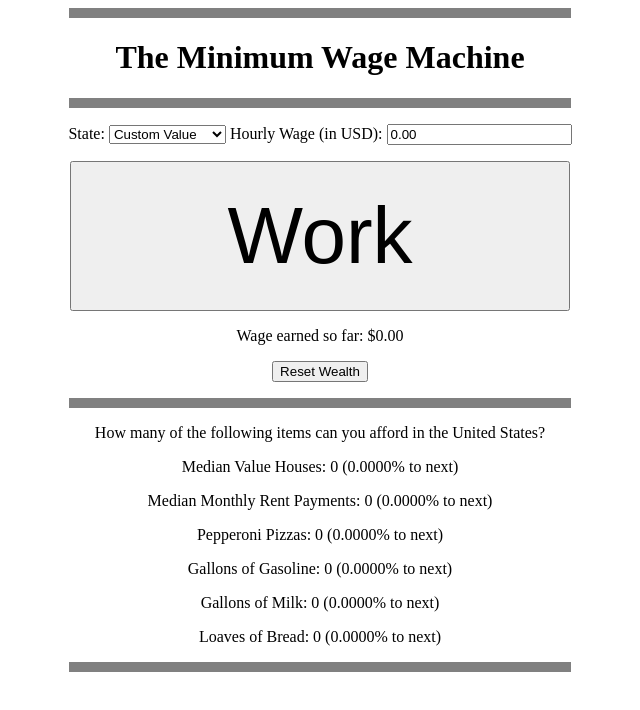
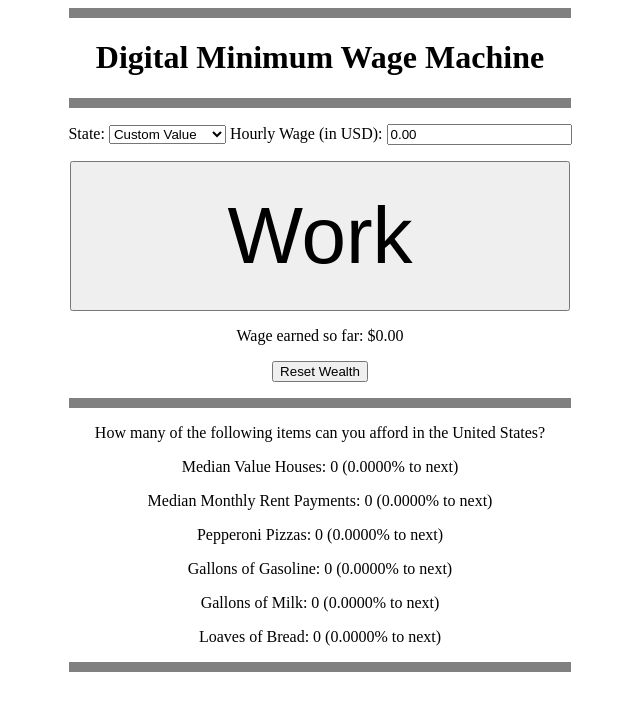
Before and after one commit to AdamBohlson/AdamBohlson.github.io, a plain HTML site: page index.html in a window 1280 px wide. Shown: the whole page, without its empty margins (320-960 px from the left). Drawn offline with Linux system fonts and the light colour scheme.

Commit message:
updated title

```diff
--- a/index.html
+++ b/index.html
@@ -9,7 +9,7 @@ p {text-align: center;}
 
 <hr width="500" size="10" noshade>
 
-<h1 style="text=aline:center">The Minimum Wage Machine</h1>
+<h1 style="text=aline:center">Digital Minimum Wage Machine</h1>
 
 <hr width="500" size="10" noshade>
 
```
